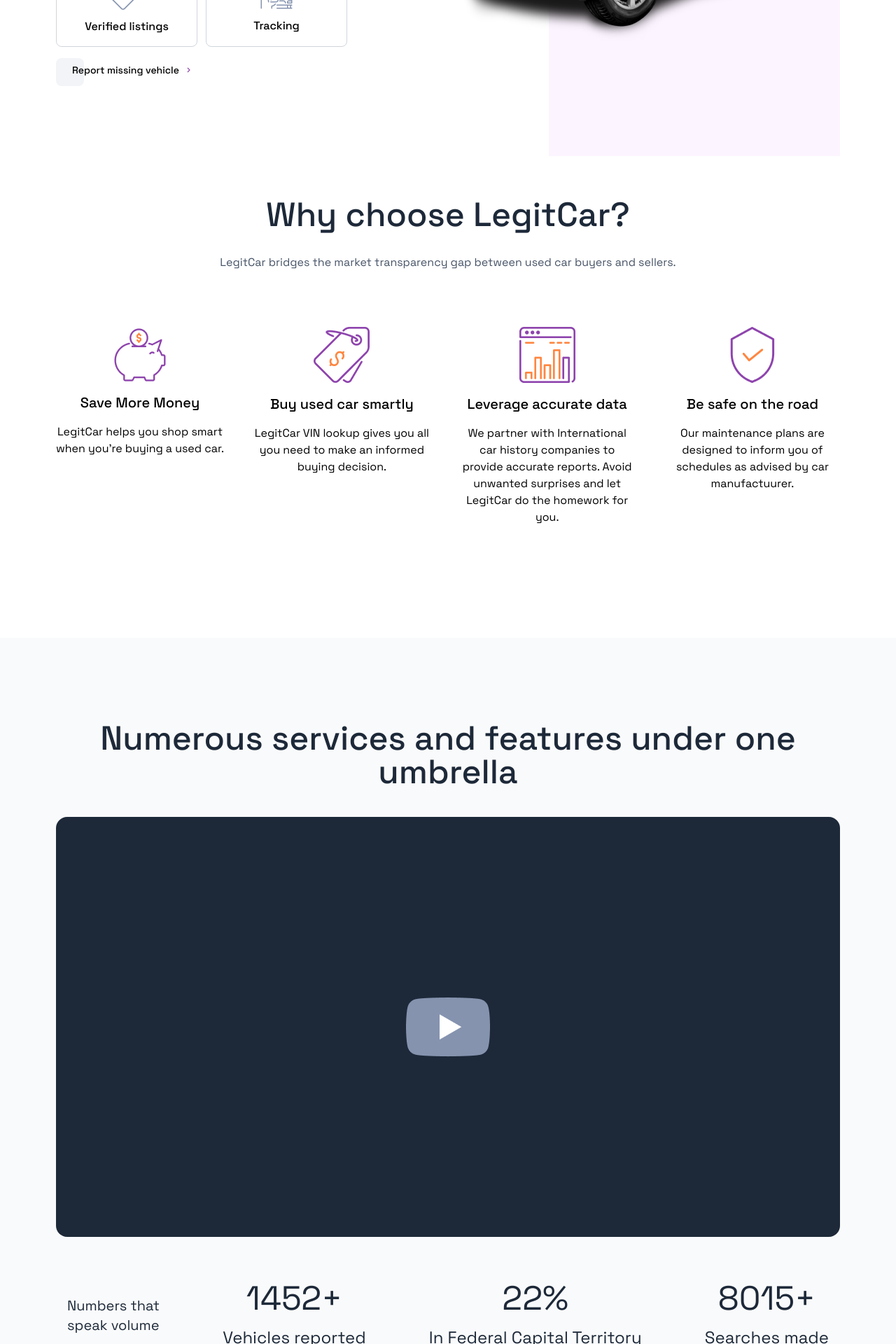
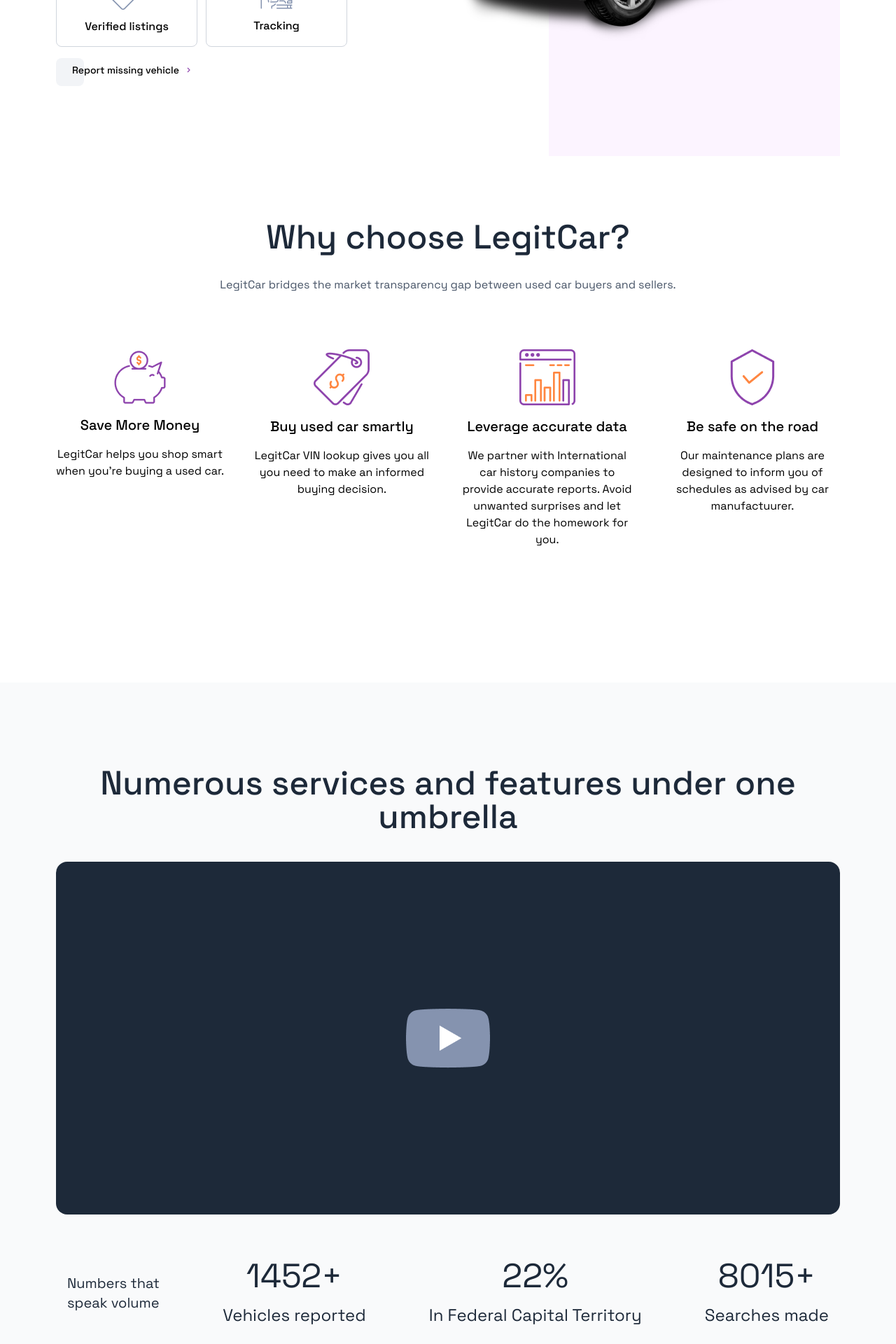
Before and after one commit to ntamiegbe/legit-car, a React (Create React App) app: page / in a window 1280 px wide. Shown: the part 540-2460 px from the top of the page at 70% size. Built offline with nearby package versions, Linux system fonts and the light colour scheme.

Commit message:
Commit: changes

```diff
--- a/src/Sections/Advantages.jsx
+++ b/src/Sections/Advantages.jsx
@@ -5,8 +5,7 @@ import Icon4 from '../Assets/SectionIcon4.png'
 
 const Advantages = () => {
     return (
-        <div className="flex justify-center items-center">
-            <section className='p-20 bg-white my-20 w-full'>
+        <section className='px-20 py-28 bg-white my-20 w-full'>
             <div className="flex items-center justify-center mb-10">
                 <div className="text-center">
                     <h1 className="text-5xl text-[#1D2939] text-center font-medium mb-8">Why choose LegitCar?</h1>
@@ -36,7 +35,6 @@ const Advantages = () => {
                 </div>
             </div>
         </section>
-        </div>
     )
 }
 
--- a/src/Sections/Services.jsx
+++ b/src/Sections/Services.jsx
@@ -7,7 +7,7 @@ const Services = () => {
                 <div className="flex items-center justify-center mb-10 mt-20">
                     <h1 className="text-5xl text-[#1D2939] text-center font-medium">Numerous services and features under one umbrella</h1>
                 </div>
-                <div className="py-[15rem] bg-[#1D2939] flex items-center justify-center rounded-[16px] mb-16">
+                <div className="py-[12rem] bg-[#1D2939] flex items-center justify-center rounded-[16px] mb-16">
                     <img src={YoutubeIcon} alt="Youtube" />
                 </div>
                 <div className="flex items-center justify-between space-x-3 px-4 mb-20">
```
Lines whose indentation alone changed are shown as unchanged.
